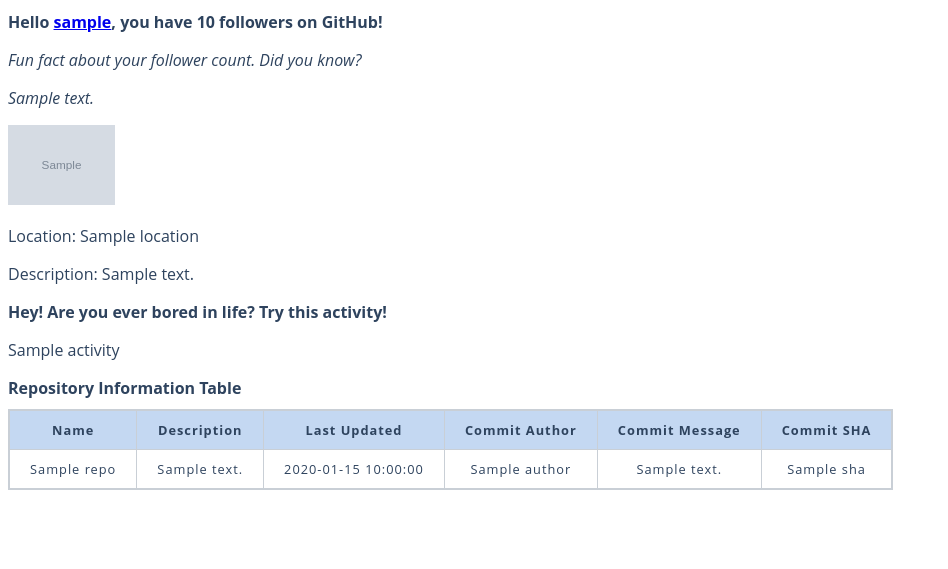
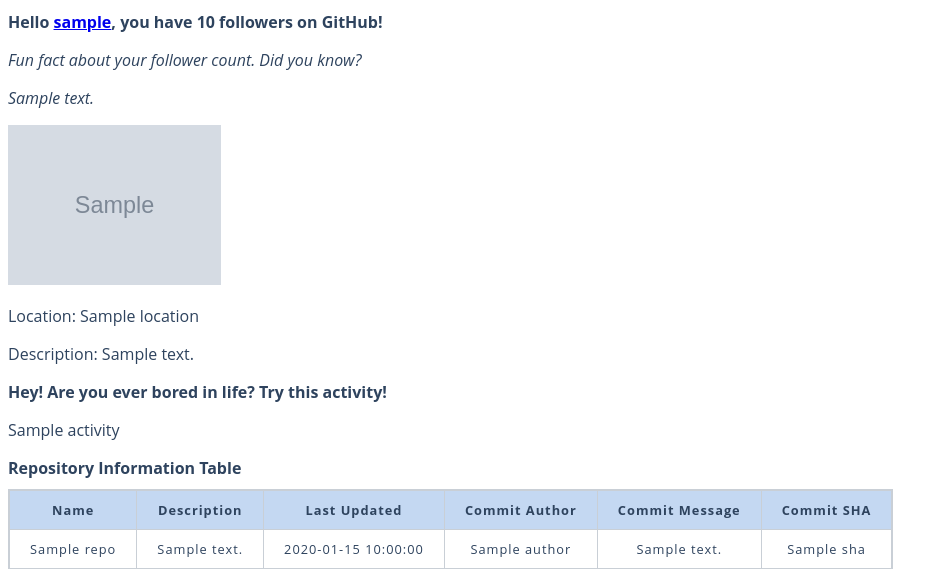
Before and after one commit to hgillesp12/sse_lab2, a Flask app: template api/templates/username_response.html in a window 1280 px wide. Shown: the top 569 px of the page, without its empty margins (0-948 px from the left). Run offline with Flask 3, Linux system fonts and the light colour scheme; the template is opened without the code that fills it: most values are stand-ins (such as "Sample title", 1, 10 or a date in 2020); grey boxes marked "Sample" are stand-in pictures.

Commit message:
amend size of profile picture

```diff
--- a/api/templates/username_response.html
+++ b/api/templates/username_response.html
@@ -34,7 +34,7 @@
 		<h1>Hello <a href={{user_info.html_url}}>{{ username }}</a>, you have {{ user_info.followers }} followers on GitHub!</h1>
 		<p><em>Fun fact about your follower count. Did you know?</p>
 		<p>{{ number_fun_fact.text }}</em></p>
-		<img src={{user_info.avatar_url}} style="height:80px" alt={{username}}>
+		<img src={{user_info.avatar_url}} style="height:160px" alt={{username}}>
 		<p>Location: {{user_info.location}}</p>
 		<p>Description: {{user_info.bio}}</p>
 		<h1>Hey! Are you ever bored in life? Try this activity!</h1>
```
